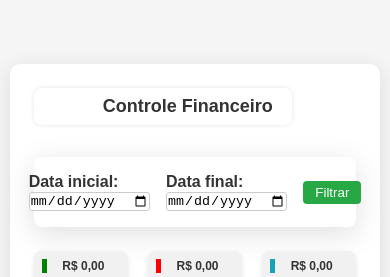
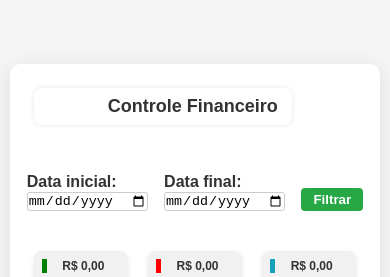
Before and after one commit to agripe049/controle-financeiro, a React app: page /home in a window 390 px wide. Shown: the top 277 px of the page. Built offline with nearby package versions, Linux system fonts and the light colour scheme; no server answers; the database is empty; sample sign-in values are in the browser's storage; the HTML template or start-up script is replaced by a standard one.

Commit message:
Fazendo ajustes no css mobile, em header e na date-filter

```diff
--- a/src/components/DateFilter/DateFilter.css
+++ b/src/components/DateFilter/DateFilter.css
@@ -4,10 +4,8 @@
     align-items: center;
     gap: 1rem;
     margin: 1.5rem 0;
-    background-color: #fff;
     padding: 1rem;
     border-radius: 8px;
-    box-shadow: rgba(100, 100, 111, .2) 0px 7px 29px 0px;;
 }
 
 .date-filter label {
@@ -24,6 +22,7 @@
     padding: 4px 12px;
     background-color: #28a745;
     color: #fff;
+    font-weight: bold;
     border-radius: 4px;
     border: none;
     cursor: pointer;
@@ -33,3 +32,9 @@
 .date-filter button:hover {
     background-color: #34944a;
 }
+
+@media screen and (max-width: 760px) {
+    .date-filter button {
+        margin-top: 14px;
+    }
+}
--- a/src/components/Header/Header.css
+++ b/src/components/Header/Header.css
@@ -6,7 +6,6 @@
     align-items: center;
     margin-bottom: 2rem;
     padding: 1rem;
-    background-color: #ffffff5d;
     border-radius: 8px;
     box-shadow: 0 0 5px rgba(0,0,0,0.1);
 }
@@ -21,7 +20,7 @@
     .header h1 {
         font-size: 18px;
         text-align: center;
-        margin-left: 50px;
+        margin-left: 60px;
     }
     .header {
         padding: 0.5rem;
```
